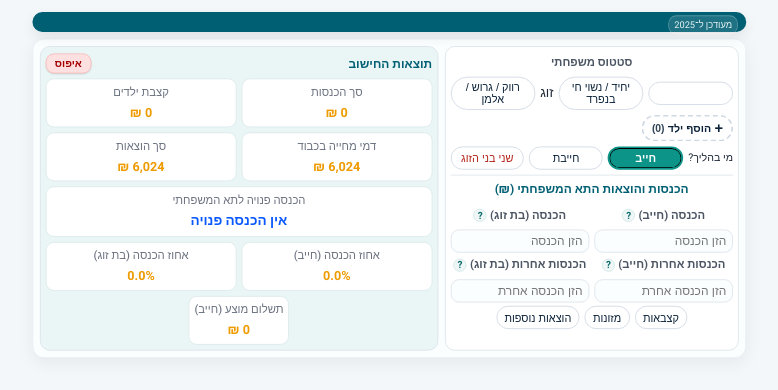
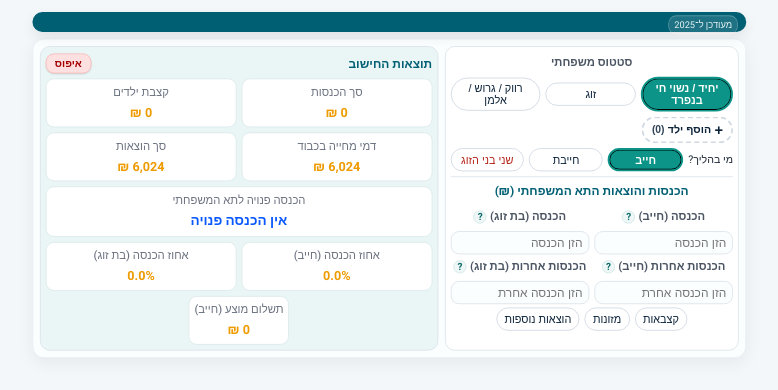
Before and after one commit to eligihb/insolvency-calculator-suite, a plain HTML site: page payment-order-calculator.html in a window 1280 px wide. Shown: the whole page, without its empty margins (415-1193 px from the left). Drawn offline with nearby package versions, Linux system fonts and the light colour scheme.

Commit message:
Update payment-order-calculator.html

```diff
--- a/payment-order-calculator.html
+++ b/payment-order-calculator.html
@@ -294,15 +294,15 @@ header{
           <div class="input-group">
             <label>סטטוס משפחתי</label>
          <div class="toggles-line" id="familyTypeGroup">
-          <button id="statusCoupleBtn" class="chip family-type" data-type="זוג">
-<button id="statusSingleSeparateBtn" class="chip family-type" data-type="יחיד">
+  <button id="statusSingleSeparateBtn" class="chip family-type active" data-type="יחיד">
     יחיד / נשוי חי בנפרד
   </button>
 
+  <button id="statusCoupleBtn" class="chip family-type" data-type="זוג">
     זוג
   </button>
+
   <button id="statusSingleBtn" class="chip family-type" data-type="רווק">
-
     רווק / גרוש / אלמן
   </button>
 </div>
```
Lines whose indentation alone changed are shown as unchanged.
